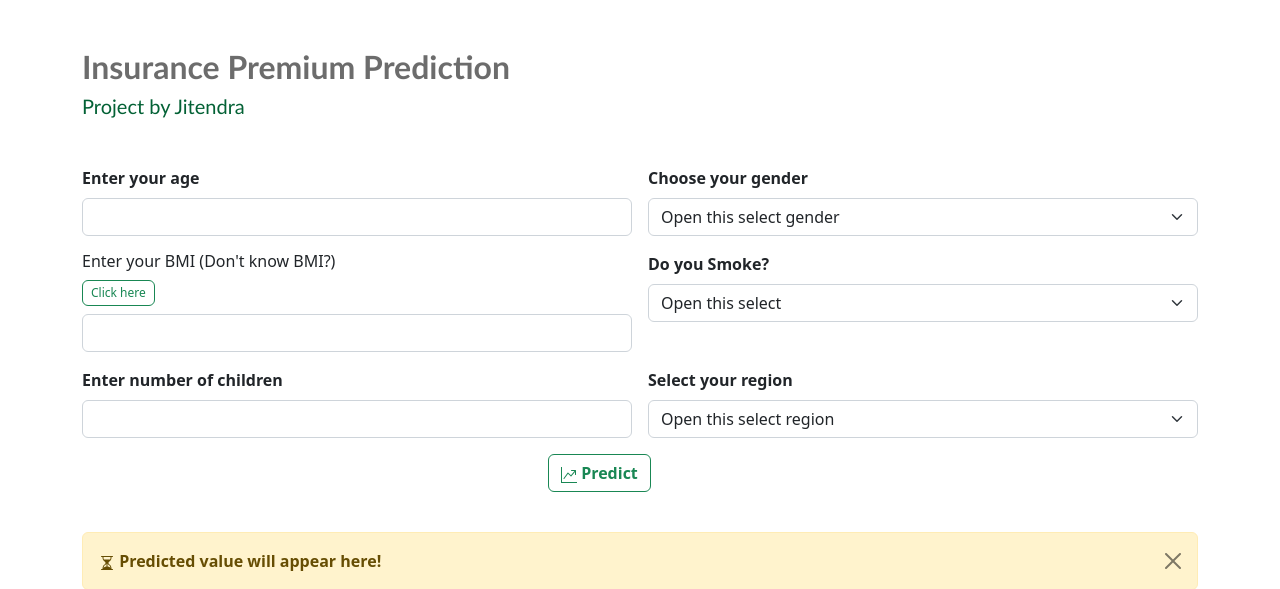
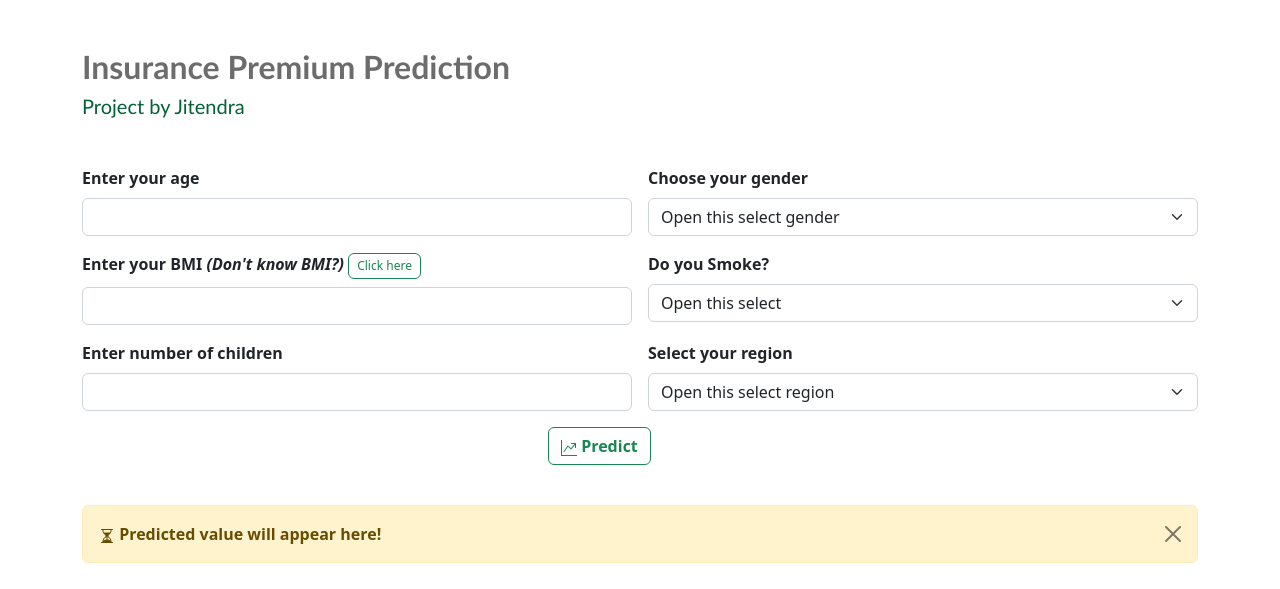
Before and after one commit to jitendra25720/Insurance-Prediction-Webapp, a Flask app: page / in a window 1280 px wide. Shown: the part 56-645 px from the top of the page. Run offline with Flask 2, Linux system fonts and the light colour scheme.

Commit message:
Resolved merge conflict

```diff
--- a/templates/index.html
+++ b/templates/index.html
@@ -29,7 +29,7 @@
       </div>
 
       <div class="col-md-6">
-        <label for="bmi" class="form-label"><h6> Enter your BMI (Don't know BMI?) </h6><button type="button"
+        <label for="bmi" class="form-label" style="font-weight: 600;">Enter your BMI <i>(Don't know BMI?)</i>  <button type="button"
             class="btn btn-outline-success" data-bs-toggle="modal" data-bs-target="#staticBackdrop"
             style="--bs-btn-padding-y: .20rem; --bs-btn-padding-x: .5rem; --bs-btn-font-size: .75rem;">
             Click here
```
